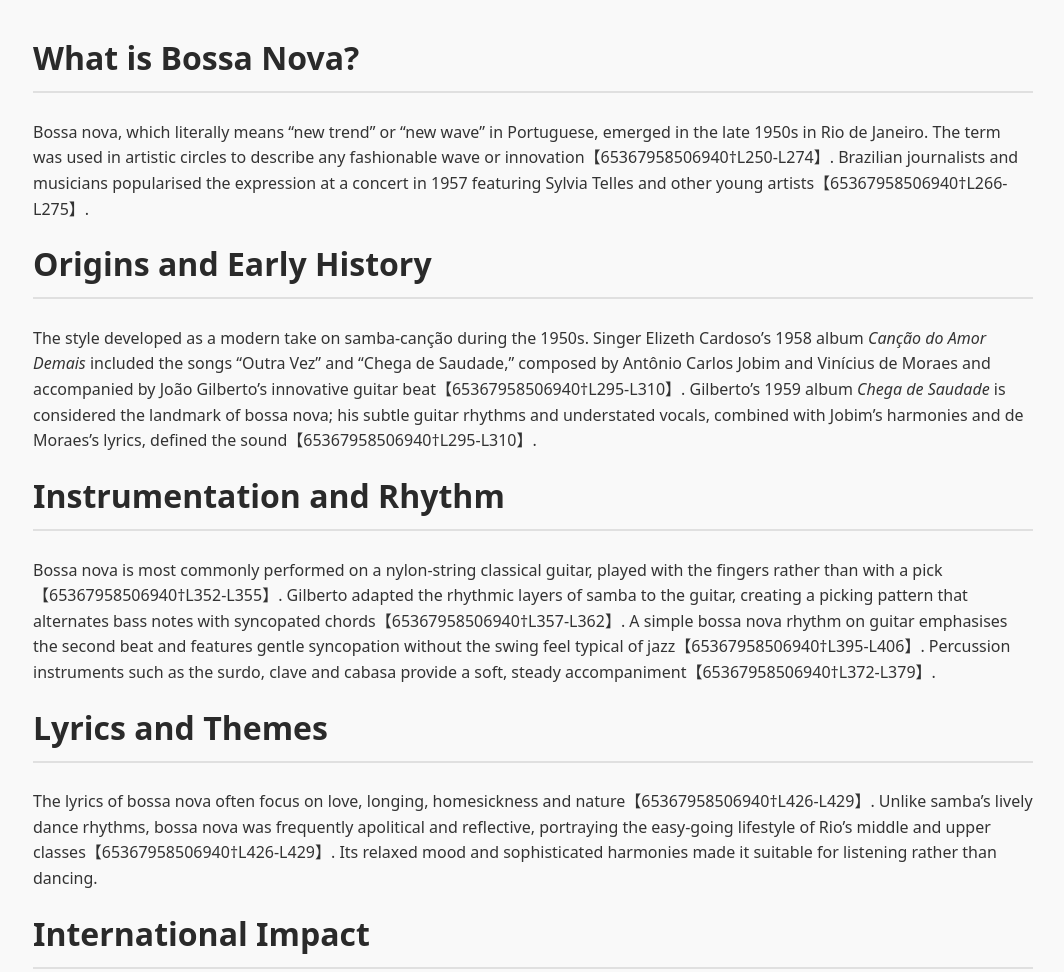
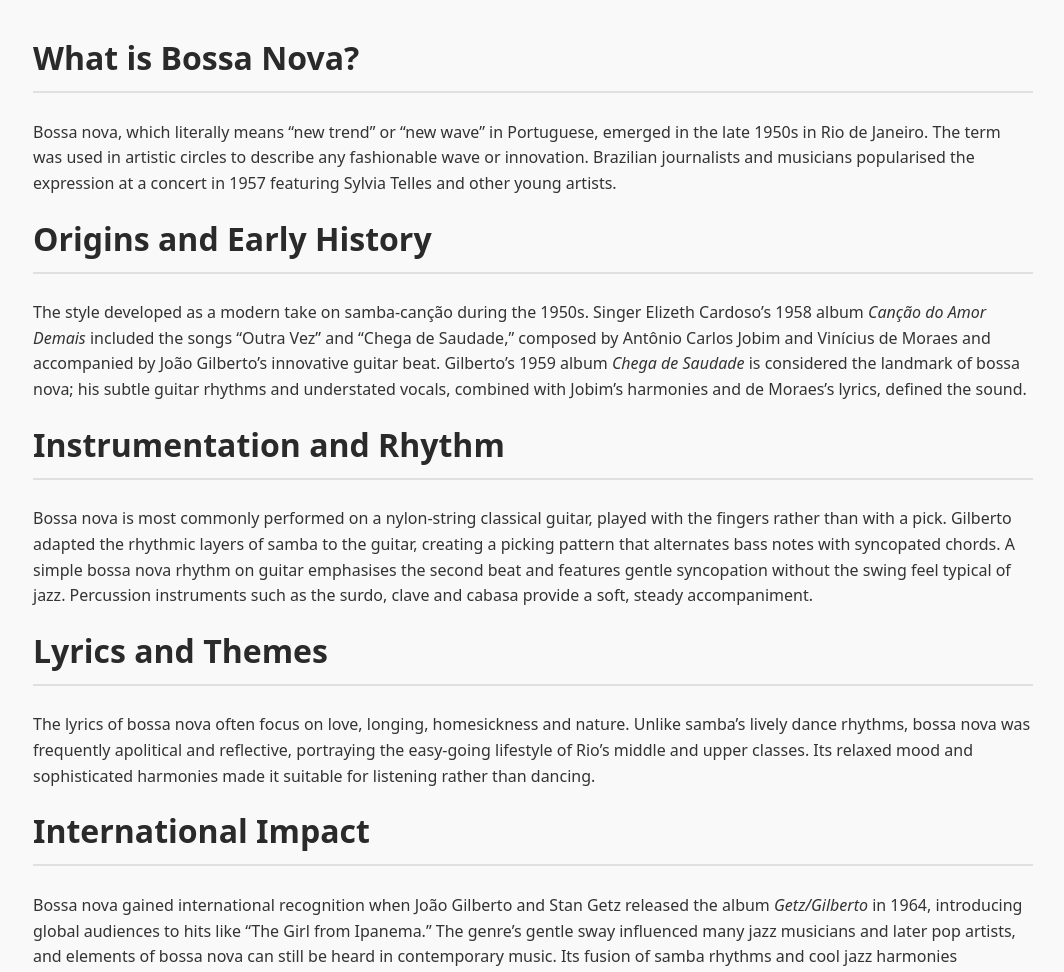
Before and after one commit to bossacovers/bossacovers, a plain HTML site: page bossa-nova-article.html in a window 1280 px wide. Shown: the part 960-1932 px from the top of the page, without its empty margins (107-1171 px from the left). Drawn offline with Linux system fonts and the light colour scheme.

Commit message:
Remove citation markers from Bossa Nova article

```diff
--- a/bossa-nova-article.html
+++ b/bossa-nova-article.html
@@ -19,28 +19,28 @@
         <section id="article">
             <h2>What is Bossa&nbsp;Nova?</h2>
             <p>Bossa nova, which literally means “new trend” or “new wave” in Portuguese, emerged in the late 1950s in Rio de Janeiro.
-            The term was used in artistic circles to describe any fashionable wave or innovation【65367958506940†L250-L274】.
-            Brazilian journalists and musicians popularised the expression at a concert in 1957 featuring Sylvia Telles and other young artists【65367958506940†L266-L275】.</p>
+            The term was used in artistic circles to describe any fashionable wave or innovation.
+            Brazilian journalists and musicians popularised the expression at a concert in 1957 featuring Sylvia Telles and other young artists.</p>
 
             <h2>Origins and Early History</h2>
-            <p>The style developed as a modern take on samba-canção during the 1950s.
-            Singer Elizeth Cardoso’s 1958 album <em>Canção do Amor Demais</em> included the songs “Outra Vez” and “Chega de Saudade,” composed by Antônio Carlos Jobim and Vinícius de Moraes and accompanied by João Gilberto’s innovative guitar beat【65367958506940†L295-L310】.
-            Gilberto’s 1959 album <em>Chega de Saudade</em> is considered the landmark of bossa nova; his subtle guitar rhythms and understated vocals, combined with Jobim’s harmonies and de Moraes’s lyrics, defined the sound【65367958506940†L295-L310】.</p>
+            <p>The style developed as a modern take on samba‑canção during the 1950s.
+            Singer Elizeth Cardoso’s 1958 album <em>Canção do Amor Demais</em> included the songs “Outra Vez” and “Chega de Saudade,” composed by Antônio Carlos Jobim and Vinícius de Moraes and accompanied by João Gilberto’s innovative guitar beat.
+            Gilberto’s 1959 album <em>Chega de Saudade</em> is considered the landmark of bossa nova; his subtle guitar rhythms and understated vocals, combined with Jobim’s harmonies and de Moraes’s lyrics, defined the sound.</p>
 
             <h2>Instrumentation and Rhythm</h2>
-            <p>Bossa nova is most commonly performed on a nylon‑string classical guitar, played with the fingers rather than with a pick【65367958506940†L352-L355】.
-            Gilberto adapted the rhythmic layers of samba to the guitar, creating a picking pattern that alternates bass notes with syncopated chords【65367958506940†L357-L362】.
-            A simple bossa nova rhythm on guitar emphasises the second beat and features gentle syncopation without the swing feel typical of jazz【65367958506940†L395-L406】.
-            Percussion instruments such as the surdo, clave and cabasa provide a soft, steady accompaniment【65367958506940†L372-L379】.</p>
+            <p>Bossa nova is most commonly performed on a nylon‑string classical guitar, played with the fingers rather than with a pick.
+            Gilberto adapted the rhythmic layers of samba to the guitar, creating a picking pattern that alternates bass notes with syncopated chords.
+            A simple bossa nova rhythm on guitar emphasises the second beat and features gentle syncopation without the swing feel typical of jazz.
+            Percussion instruments such as the surdo, clave and cabasa provide a soft, steady accompaniment.</p>
 
             <h2>Lyrics and Themes</h2>
-            <p>The lyrics of bossa nova often focus on love, longing, homesickness and nature【65367958506940†L426-L429】.
-            Unlike samba’s lively dance rhythms, bossa nova was frequently apolitical and reflective, portraying the easy-going lifestyle of Rio’s middle and upper classes【65367958506940†L426-L429】.
+            <p>The lyrics of bossa nova often focus on love, longing, homesickness and nature.
+            Unlike samba’s lively dance rhythms, bossa nova was frequently apolitical and reflective, portraying the easy‑going lifestyle of Rio’s middle and upper classes.
             Its relaxed mood and sophisticated harmonies made it suitable for listening rather than dancing.</p>
 
             <h2>International Impact</h2>
             <p>Bossa nova gained international recognition when João Gilberto and Stan Getz released the album <em>Getz/Gilberto</em> in 1964, introducing global audiences to hits like “The Girl from Ipanema.”
-            The genre’s gentle sway influenced many jazz musicians and later pop artists, and elements of bossa nova can still be heard in contemporary music【65367958506940†L330-L338】.
+            The genre’s gentle sway influenced many jazz musicians and later pop artists, and elements of bossa nova can still be heard in contemporary music.
             Its fusion of samba rhythms and cool jazz harmonies continues to inspire musicians worldwide.</p>
 
             <p><a href="index.html">Return to the main page</a></p>
```
